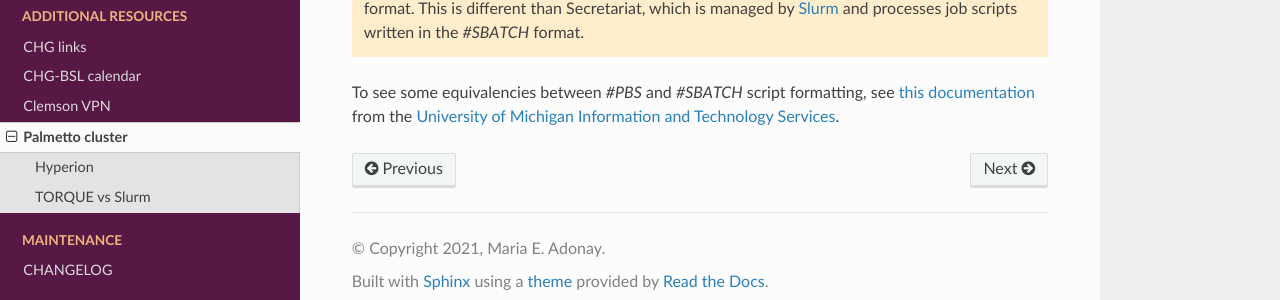
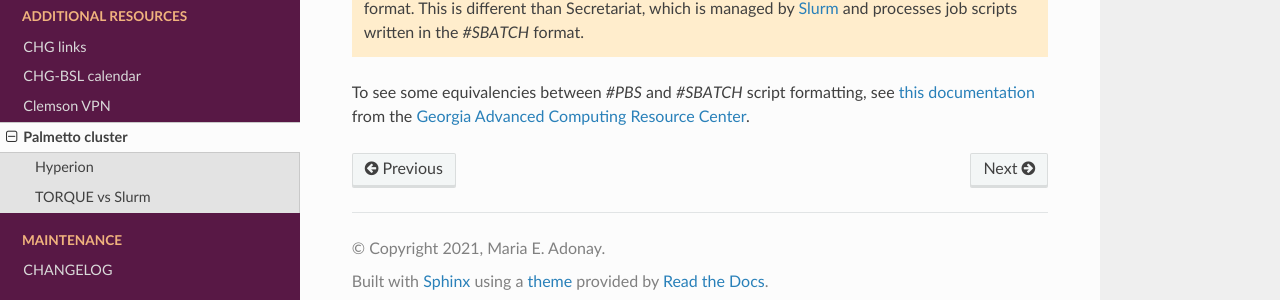
Before and after one commit to amalgamaria/secretariat, a Sphinx documentation site: the page built from docs/additional-resources/palmetto.rst, in a window 1280 px wide and 1037 px high. Shown: the part 719-1019 px from the top of the window. Built offline with Sphinx 7.4.7 and the Read the Docs theme 2.0.0, drawn with Linux system fonts in a browser that asks for light colours.

```diff
--- a/docs/additional-resources/palmetto.rst
+++ b/docs/additional-resources/palmetto.rst
@@ -23,7 +23,7 @@ TORQUE vs Slurm
 
 .. attention:: Palmetto is managed by `TORQUE`_, which means that you must submit job scripts in the *#PBS* format. This is different than Secretariat, which is managed by `Slurm`_ and processes job scripts written in the *#SBATCH* format.
 
-To see some equivalencies between *#PBS* and *#SBATCH* script formatting, see `this documentation`_ from the `University of Michigan Information and Technology Services`_.
+To see some equivalencies between *#PBS* and *#SBATCH* script formatting, see `this documentation`_ from the `Georgia Advanced Computing Resource Center`_.
 
 
 .. _website: https://www.palmetto.clemson.edu/palmetto/
@@ -34,5 +34,10 @@ To see some equivalencies between *#PBS* and *#SBATCH* script formatting, see `t
 .. _Ticket Request Form: https://secretariat.readthedocs.io/en/latest/tickets.html#ticket-requests
 .. _TORQUE: https://adaptivecomputing.com/cherry-services/torque-resource-manager/
 .. _Slurm: https://slurm.schedmd.com/overview.html
-.. _this documentation: https://arc-ts.umich.edu/migrating-from-torque-to-slurm/
-.. _University of Michigan Information and Technology Services: https://its.umich.edu/
+.. _this documentation: https://wiki.gacrc.uga.edu/wiki/Migrating_from_Torque_to_Slurm
+.. _Georgia Advanced Computing Resource Center: https://wiki.gacrc.uga.edu/wiki/Georgia_Advanced_Computing_Resource_Center
+
+..
+   old links:
+   this documentation: https://arc-ts.umich.edu/migrating-from-torque-to-slurm/
+   University of Michigan Information and Technology Services: https://its.umich.edu/
```
